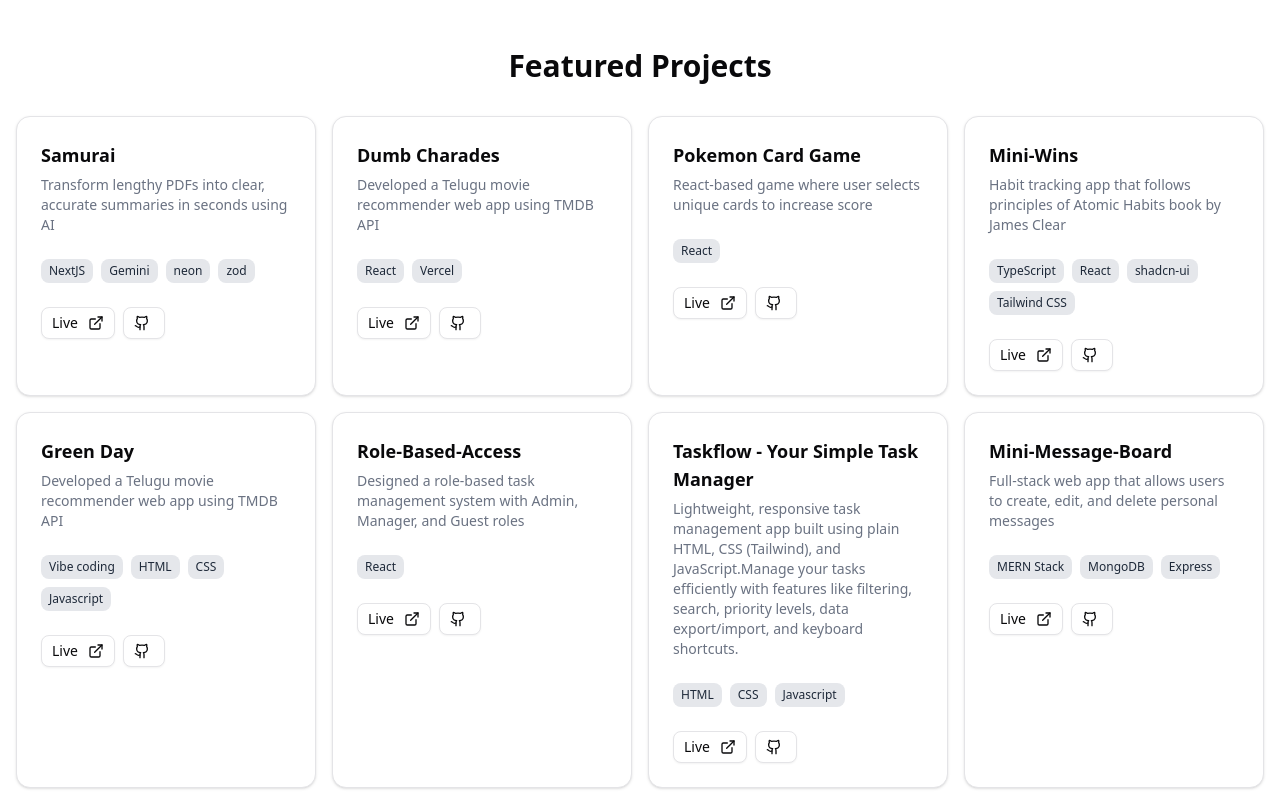
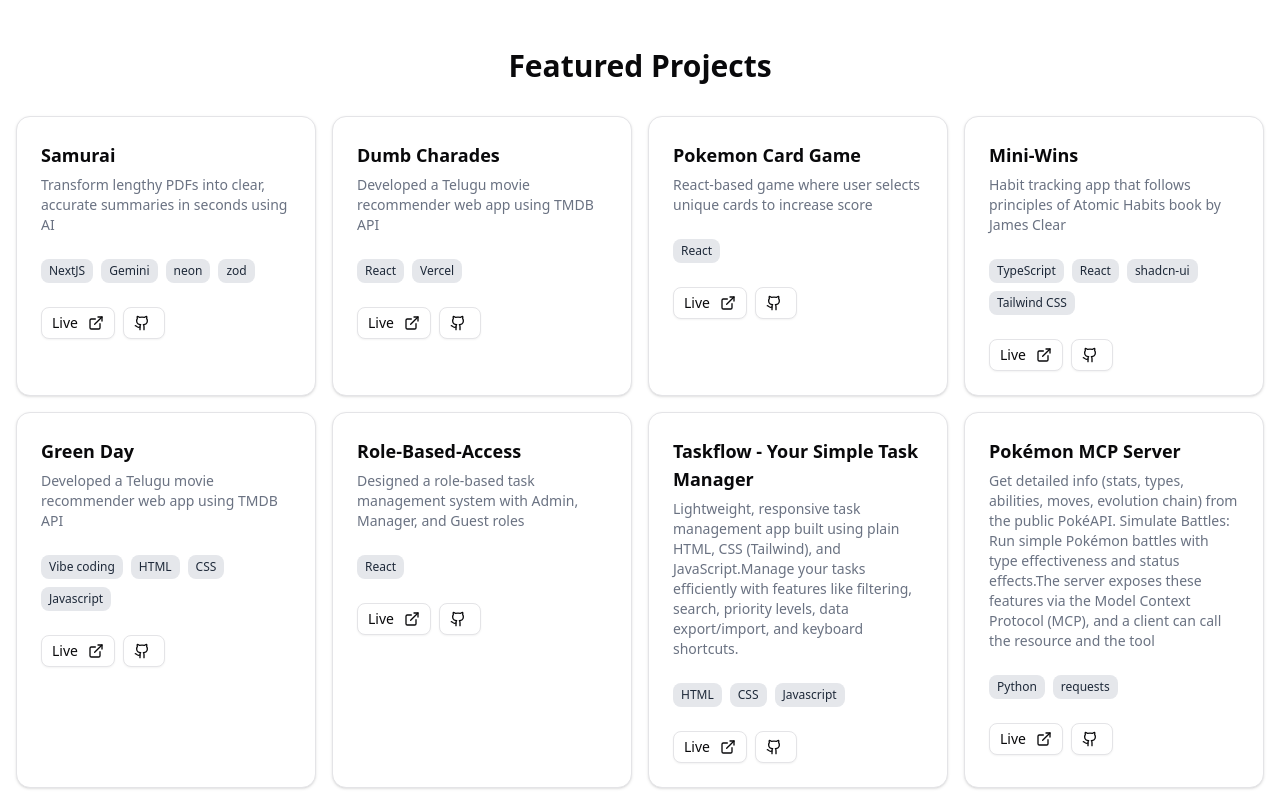
Before and after one commit to Monu2114/Monu-Portfolio, a Next.js app: page /projects in a window 1280 px wide. Shown: the top 800 px of the page. Built offline with nearby package versions, Linux system fonts and the light colour scheme.

Commit message:
all projects update

```diff
--- a/src/app/projects/page.jsx
+++ b/src/app/projects/page.jsx
@@ -70,12 +70,12 @@ export default function Projects() {
       git: "https://github.com/Monu2114/Taskflow",
     },
     {
-      title: "Mini-Message-Board",
+      title: "Pokémon MCP Server",
       description:
-        "Full-stack web app that allows users to create, edit, and delete personal messages",
-      tech: ["MERN Stack", "MongoDB", "Express"],
-      link: "https://github.com/Monu2114/mini-message-board",
-      git: "https://github.com/Monu2114/mini-message-board",
+        "Get detailed info (stats, types, abilities, moves, evolution chain) from the public PokéAPI. Simulate Battles: Run simple Pokémon battles with type effectiveness and status effects.The server exposes these features via the Model Context Protocol (MCP), and a client can call the resource and the tool",
+      tech: ["Python ", "requests "],
+      link: "https://github.com/Monu2114/Samurai",
+      git: "https://github.com/Monu2114/Samurai",
     },
 
     {
@@ -92,6 +92,14 @@ export default function Projects() {
       tech: ["MongoDB", "Next.JS", "JWT-Authentication"],
       link: "https://notes-nu-five.vercel.app/",
       git: "https://github.com/Monu2114/Notes",
+    },
+    {
+      title: "Mini-Message-Board",
+      description:
+        "Full-stack web app that allows users to create, edit, and delete personal messages",
+      tech: ["MERN Stack", "MongoDB", "Express"],
+      link: "https://github.com/Monu2114/mini-message-board",
+      git: "https://github.com/Monu2114/mini-message-board",
     },
   ];
 
```
